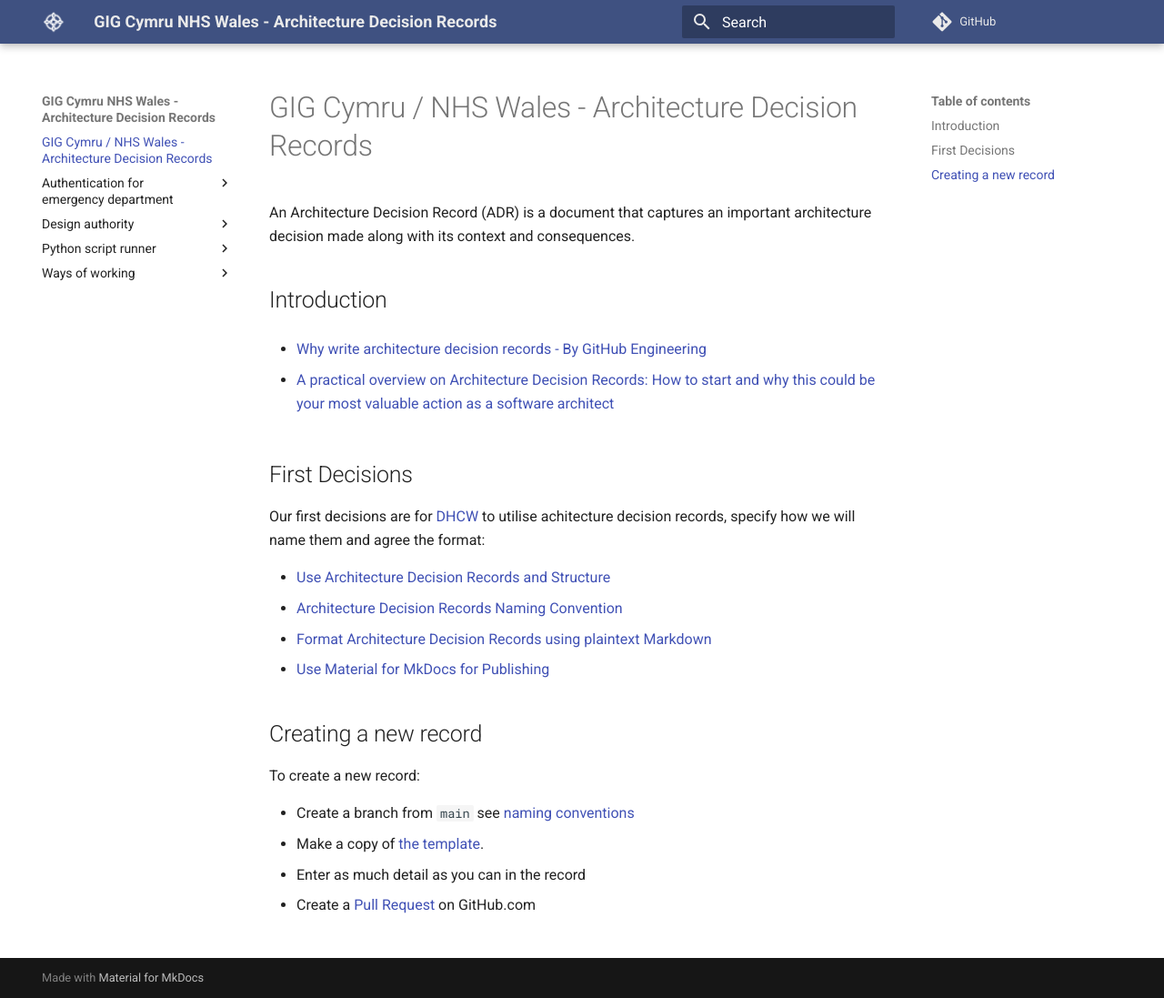
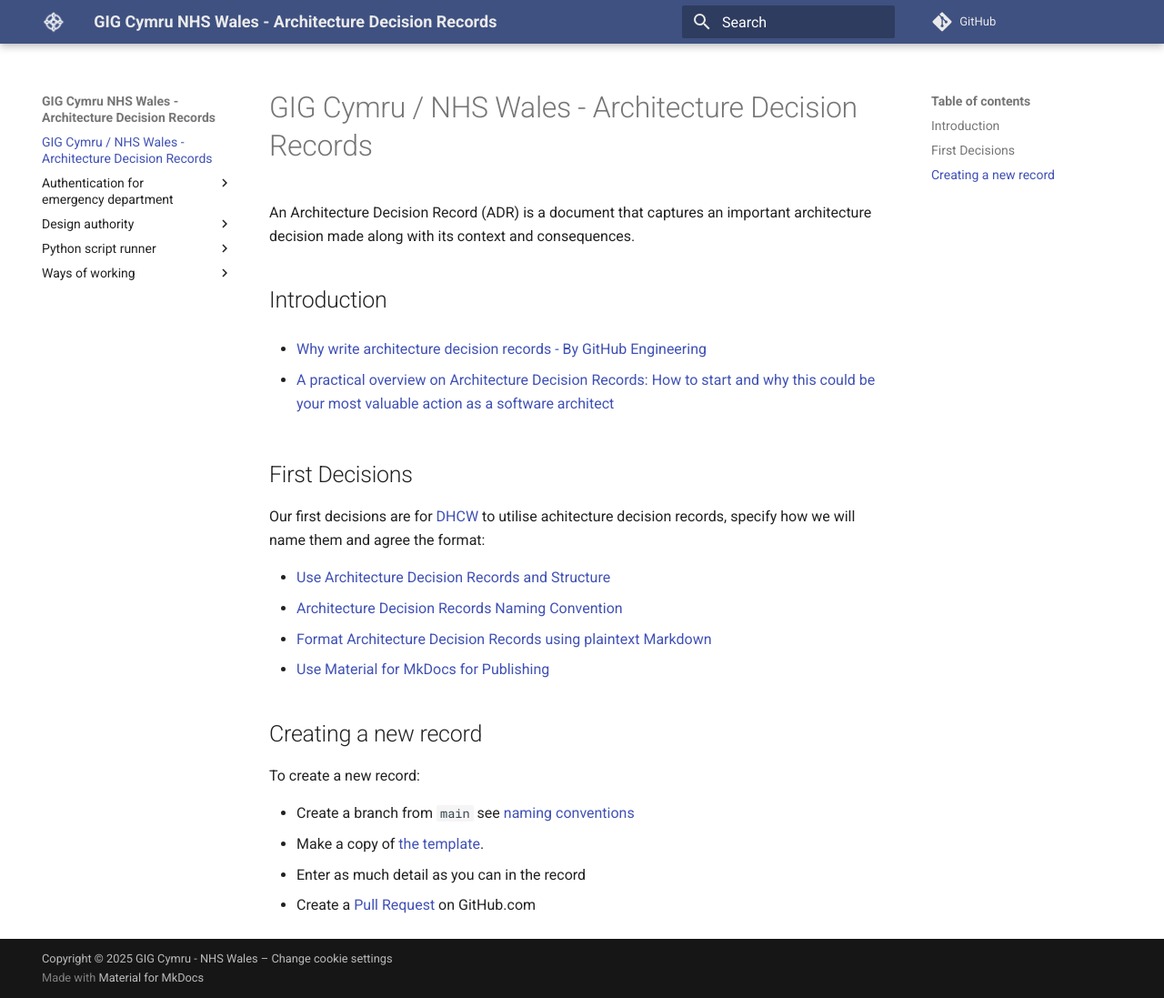
Before and after one commit to collisdigital/architecture, an MkDocs documentation site: the page built from doc/index.md, in a window 1280 px wide and 1097 px high. Shown: the whole window at 91% size. Built offline with MkDocs 1.6.1 and Material for MkDocs 9.7.7, drawn with Linux system fonts in a browser that asks for light colours; comment, search, counter and statistics services are not loaded.

Commit message:
Add Simple Analytics, Consent and fix homepage links (#22)

```diff
--- a/doc/index.md
+++ b/doc/index.md
@@ -12,16 +12,16 @@
 
 Our first decisions are for [DHCW](https://https://dhcw.nhs.wales/) to utilise achitecture decision records, specify how we will name them and agree the format:
 
-* [Use Architecture Decision Records and Structure](design-authority\dhcw\use-architecture-decision-records-and-structure.md)
-* [Architecture Decision Records Naming Convention](design-authority\dhcw\architecture-decision-records-naming-conventions.md)
-* [Format Architecture Decision Records using plaintext Markdown](design-authority\dhcw\format-architecture-decision-records-with-markdown.md)
-* [Use Material for MkDocs for Publishing](design-authority\dhcw\use-material-for-mkdocs-for-publishing.md)
+* [Use Architecture Decision Records and Structure](design-authority/dhcw/use-architecture-decision-records-and-structure.md)
+* [Architecture Decision Records Naming Convention](design-authority/dhcw/architecture-decision-records-naming-conventions.md)
+* [Format Architecture Decision Records using plaintext Markdown](design-authority/dhcw/format-architecture-decision-records-with-markdown.md)
+* [Use Material for MkDocs for Publishing](design-authority/dhcw/use-material-for-mkdocs-for-publishing.md)
 
 ## Creating a new record
 
 To create a new record:
 
-* Create a branch from ``main`` see [naming conventions](design-authority\dhcw\architecture-decision-records-naming-conventions.md)
-* Make a copy of [the template](design-authority\dhcw\architecture-decision-record-template.md).
+* Create a branch from ``main`` see [naming conventions](design-authority/dhcw/architecture-decision-records-naming-conventions.md)
+* Make a copy of [the template](design-authority/dhcw/architecture-decision-record-template.md).
 * Enter as much detail as you can in the record
 * Create a [Pull Request](https://github.com/GIG-Cymru-NHS-Wales/Architecture-Decision-Records/pulls) on GitHub.com
--- a/mkdocs.yml
+++ b/mkdocs.yml
@@ -6,11 +6,29 @@
   - stylesheets/extra.css
 theme:
   name: material
+  custom_dir: doc/overrides
   logo: assets/logo.png
   favicon: assets/favicon.ico
   palette:
     scheme: custom
-
+copyright: >
+  Copyright &copy; 2025 GIG Cymru - NHS Wales –
+  <a href="#__consent">Change cookie settings</a>
+extra:
+  consent:
+    title: Cookie consent
+    description: >-
+      We use cookies to optimise site functionality and give you the best
+      possible experience, recognise your repeated visits and preferences, as
+      well as to measure the effectiveness of our site and whether
+      users find what they're searching for. With your consent, you're helping
+      us to make our site better.
+    cookies:
+      analytics:
+        name: Simple Analytics
+        checked: true
+  analytics:
+    provider: simple
 markdown_extensions:
   - admonition
   - pymdownx.details
```
Also changed, not shown: doc/overrides/partials/integrations/analytics/simple.html (added, +18 -0 lines).
